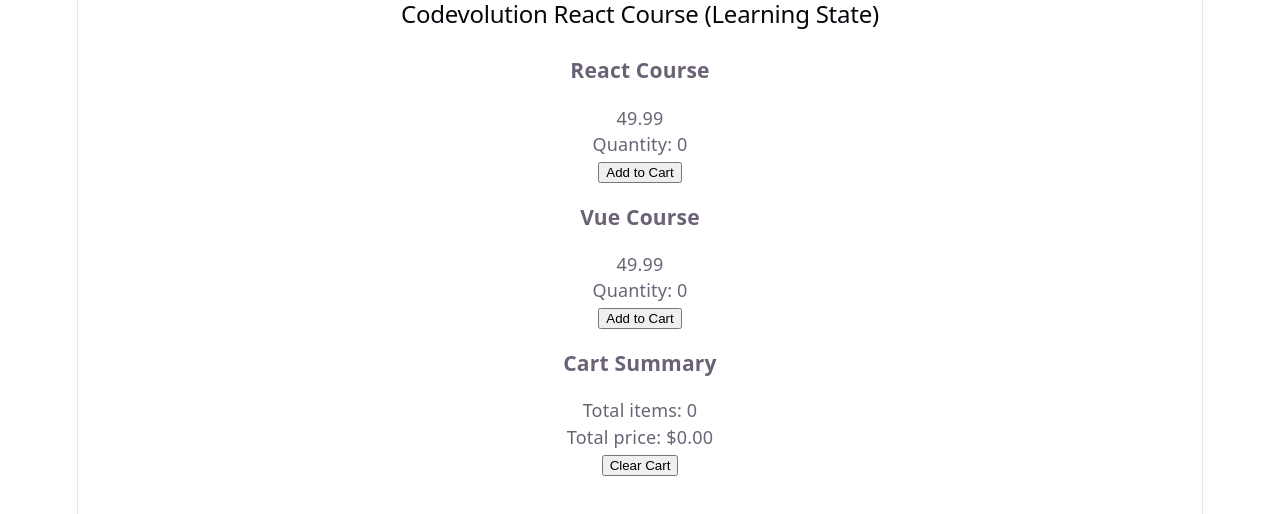
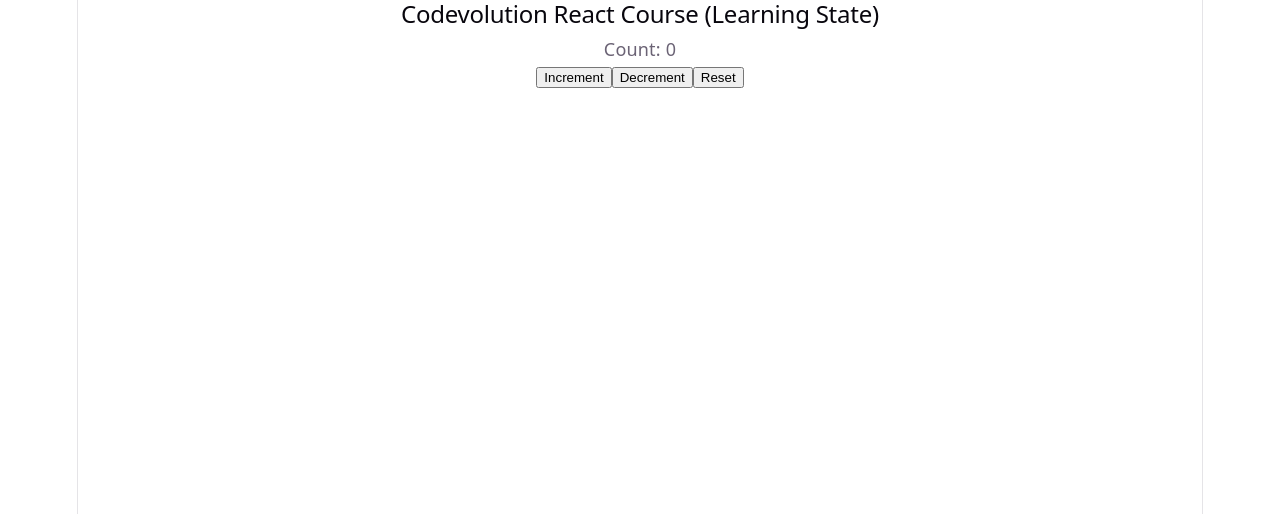
Before and after one commit to TechCrent/Learning-React-Codevolution-, a React (Vite) app in the folder codevolution/: page / in a window 1280 px wide. Shown: the top 514 px of the page. Built offline with nearby package versions, Linux system fonts and the light colour scheme.

Commit message:
Learning useReducer

```diff
--- a/codevolution/src/App.jsx
+++ b/codevolution/src/App.jsx
@@ -8,6 +8,7 @@
 import { UserProfile } from './UserProfile'
 import { TodoList } from './TodoList'
 import { ShoppingCart } from './ShoppingCart'
+import { CounterWithReducer } from './CounterWithReducer'
 
 function App() {
 
@@ -18,9 +19,10 @@
       <PrevStateCounter />
       <BatchingStateCounter />
       <UserProfile />
-      <TodoList /> */}
+      <TodoList />
+      <ShoppingCart /> */}
 
-      <ShoppingCart />
+      <CounterWithReducer />
     </>
   )
 }
--- /dev/null
+++ b/codevolution/src/CounterWithReducer.jsx
@@ -0,0 +1,29 @@
+import { useReducer } from "react";
+
+const initialState = 0;
+
+const reducer = (state, action) =>{
+    switch(action){
+        case "increment":
+            return state + 1;
+        case "decrement":
+            return state - 1;
+        case "reset":
+            return initialState;
+        default:
+            return state;
+    }
+}
+
+
+export const CounterWithReducer = () => {
+    const [count, dispatch] = useReducer(reducer, initialState)
+    return(
+        <div>
+            <p>Count: {count}</p>
+            <button onClick={() => dispatch("increment")}>Increment</button>
+            <button onClick={() => dispatch("decrement")}>Decrement</button>
+            <button onClick={() => dispatch("reset")}>Reset</button>
+        </div>
+    )
+};
--- a/codevolution/src/ShoppingCart.jsx
+++ b/codevolution/src/ShoppingCart.jsx
@@ -52,7 +52,7 @@
             prices={prices}
             />
 
-            <button onClick={(clearCart)}>Clear Cart</button>
+            <button onClick={(clearCart )}>Clear Cart</button>
         </div>
     )
 }
```
